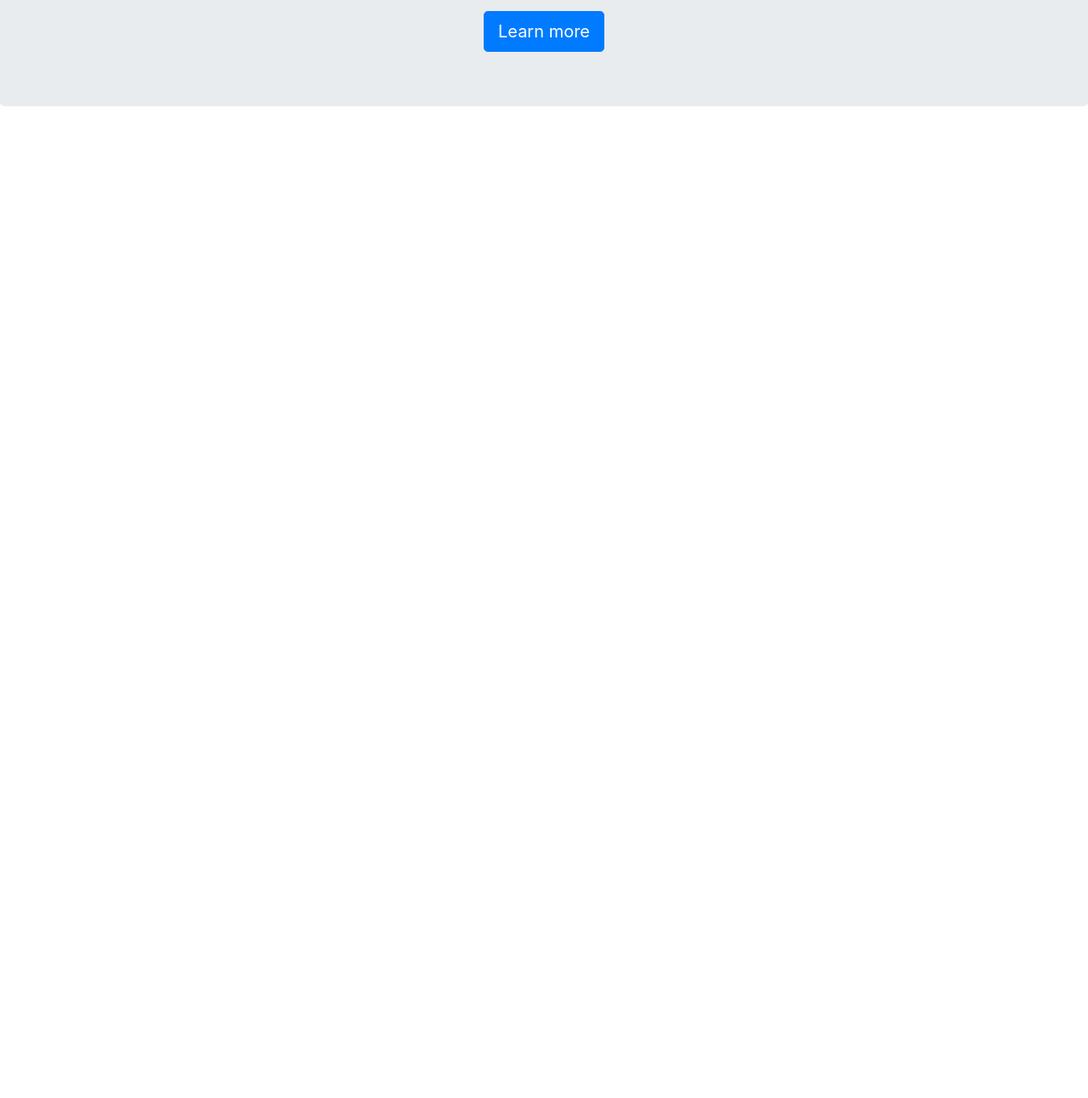
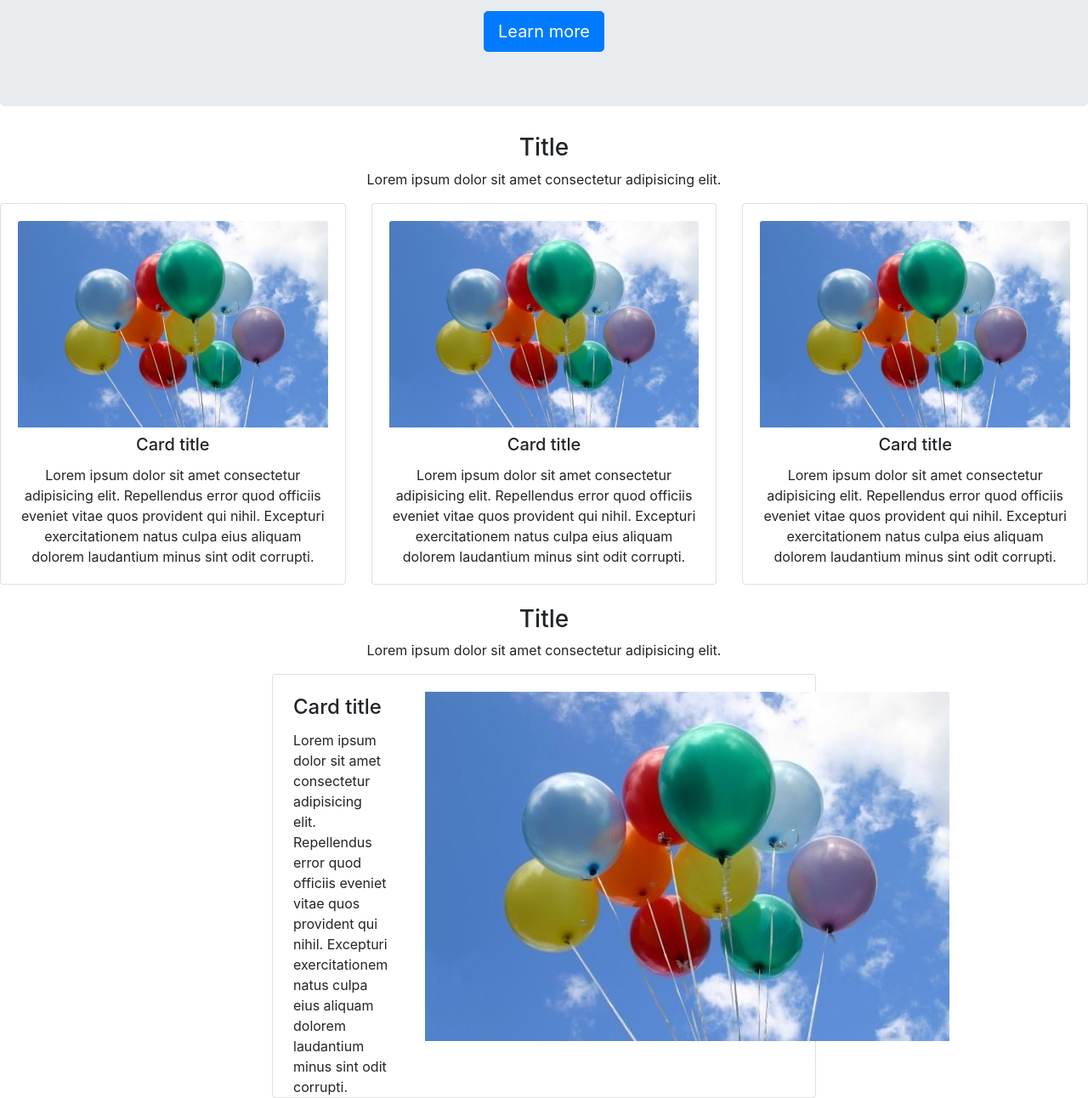
Before and after one commit to yani-valeva/Epam-Bootstrap, a website: page index.html in a window 1280 px wide. Shown: the part 258-1550 px from the top of the page at 85% size. Before the commit the page ends 800 px from the top, so only its background shows below. Drawn offline with nearby package versions, Linux system fonts and the light colour scheme; files whose address does not match are found by name.

Commit message:
Add cards

```diff
--- a/index.html
+++ b/index.html
@@ -46,9 +46,77 @@
 
         <div class="jumbotron text-center">
             <h1 class="display-4">Hello, world!</h1>
-            <p class="lead">Lorem ipsum dolor sit amet consectetur adipisicing elit. Architecto voluptate minima nobis voluptatum error, reprehenderit explicabo hic asperiores. Animi in sint dignissimos quae laboriosam similique nulla harum a, labore accusamus?</p>
+            <p class="lead">Lorem ipsum dolor sit amet consectetur adipisicing elit. Architecto voluptate minima nobis
+                voluptatum error, reprehenderit explicabo hic asperiores. Animi in sint dignissimos quae laboriosam
+                similique nulla harum a, labore accusamus?</p>
             <a class="btn btn-primary btn-lg" href="#" role="button">Learn more</a>
         </div>
+
+        <div class="text-center">
+            <h3>Title</h3>
+            <p>Lorem ipsum dolor sit amet consectetur adipisicing elit. </p>
+        </div>
+
+        <div class="row mb-4">
+            <div class="col">
+                <div class="card">
+                    <div class="card-body text-center">
+                        <img src="./assets/images/baloons.jpg" class="card-img-top" alt="Baloons">
+                        <h5 class="card-title mt-2">Card title</h5>
+                        <p class="card-text">Lorem ipsum dolor sit amet consectetur adipisicing elit. Repellendus error
+                            quod
+                            officiis eveniet vitae quos provident qui nihil. Excepturi exercitationem natus culpa eius
+                            aliquam dolorem laudantium minus sint odit corrupti.</p>
+                    </div>
+                </div>
+            </div>
+            <div class="col">
+                <div class="card">
+                    <div class="card-body text-center">
+                        <img src="./assets/images/baloons.jpg" class="card-img-top" alt="Baloons">
+                        <h5 class="card-title mt-2">Card title</h5>
+                        <p class="card-text">Lorem ipsum dolor sit amet consectetur adipisicing elit. Repellendus error
+                            quod
+                            officiis eveniet vitae quos provident qui nihil. Excepturi exercitationem natus culpa eius
+                            aliquam dolorem laudantium minus sint odit corrupti.</p>
+                    </div>
+                </div>
+            </div>
+            <div class="col">
+                <div class="card">
+                    <div class="card-body text-center">
+                        <img src="./assets/images/baloons.jpg" class="card-img-top" alt="Baloons">
+                        <h5 class="card-title mt-2">Card title</h5>
+                        <p class="card-text">Lorem ipsum dolor sit amet consectetur adipisicing elit. Repellendus error
+                            quod
+                            officiis eveniet vitae quos provident qui nihil. Excepturi exercitationem natus culpa eius
+                            aliquam dolorem laudantium minus sint odit corrupti.</p>
+                    </div>
+                </div>
+            </div>
+        </div>
+
+        <div class="text-center">
+            <h3>Title</h3>
+            <p>Lorem ipsum dolor sit amet consectetur adipisicing elit. </p>
+        </div>
+
+        <!-- <div class="row mb-1"> -->
+            <div class="card flex-row center-block w-50 ml-auto mr-auto">
+                <div class="card-block px-4 w-25">
+                    <h4 class="card-title mt-4">Card title</h4>
+                    <p class="card-text">Lorem ipsum dolor sit amet consectetur adipisicing elit. Repellendus error
+                        quod
+                        officiis eveniet vitae quos provident qui nihil. Excepturi exercitationem natus culpa eius
+                        aliquam dolorem laudantium minus sint odit corrupti.</p>
+                </div>
+                <div class="card-body text-center">
+                    <img src="./assets/images/baloons.jpg" alt="Baloons">
+                </div>
+            </div>
+        <!-- </div> -->
+
+
     </div>
 
     <!-- Optional JavaScript -->
```
Also changed, not shown: assets/images/baloons.jpg (added), 1 other file.
